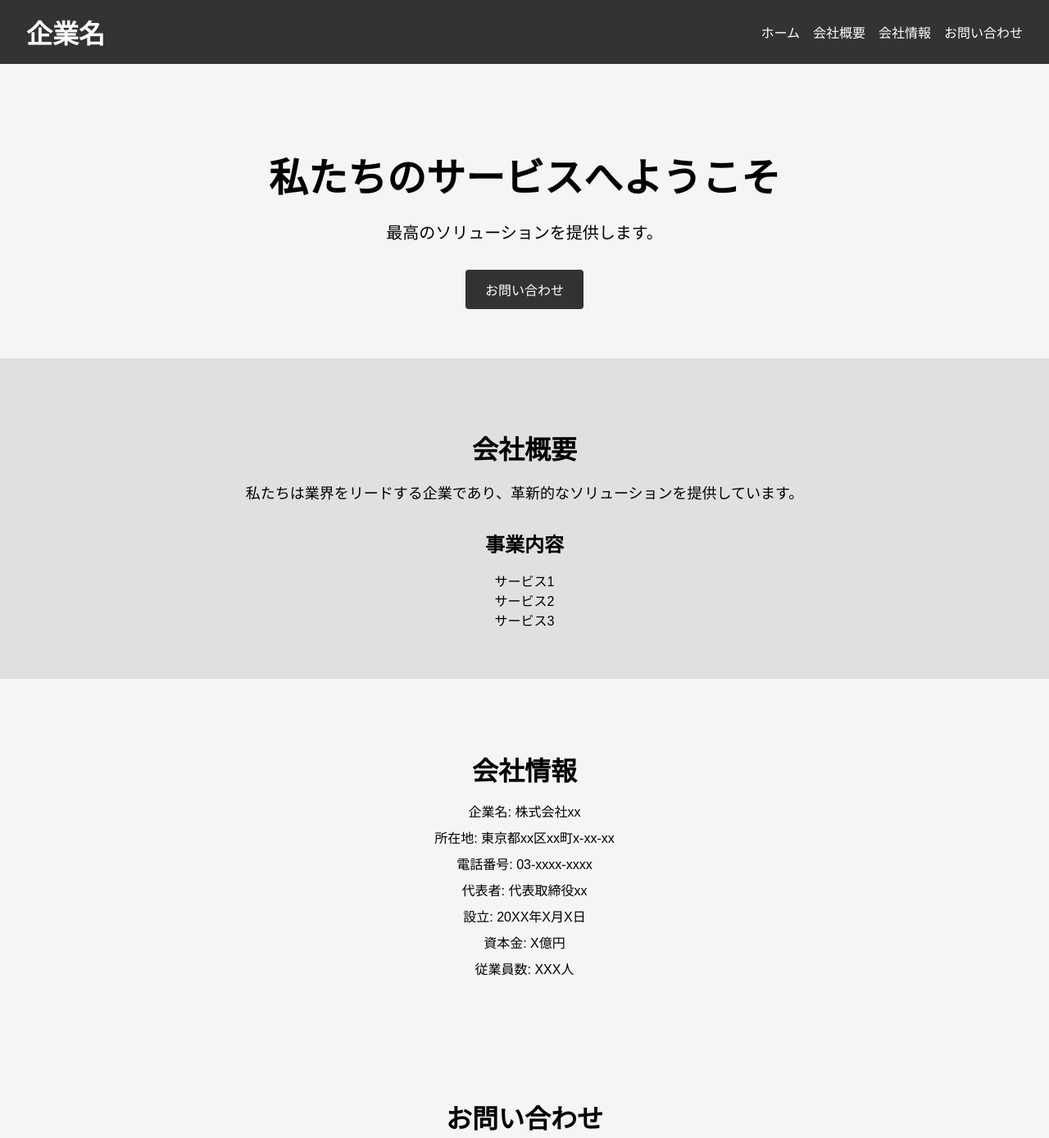
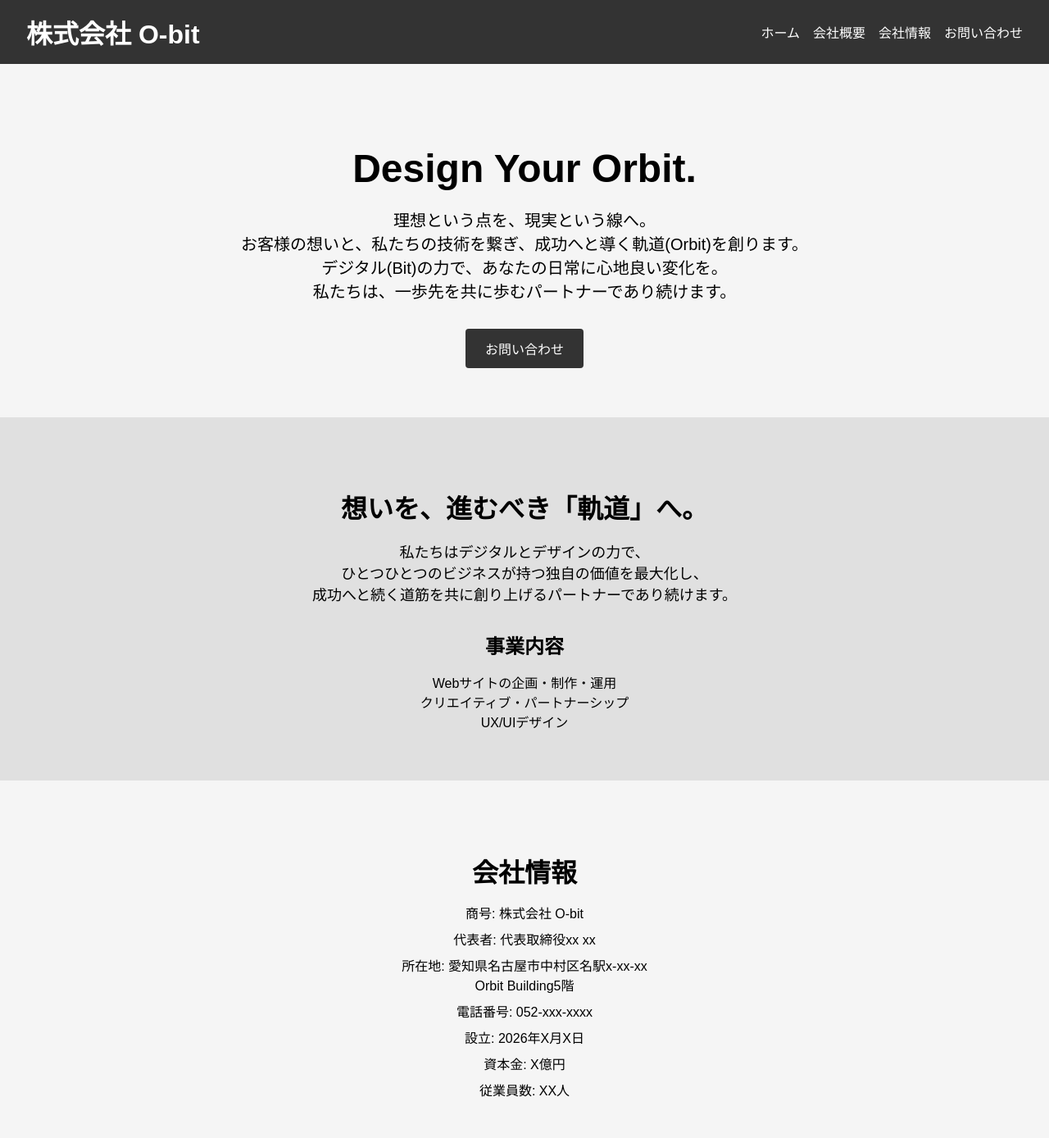
Before and after one commit to pierrot281969-coder/corporate_site_practice, a plain HTML site: page index.html in a window 1280 px wide. Shown: the top 1388 px of the page at 82% size. Drawn offline with Linux system fonts and the light colour scheme.

Commit message:
企業情報
企業名
企業情報

完了

```diff
--- a/index.html
+++ b/index.html
@@ -2,7 +2,7 @@
 <html lang="ja">
     <head>
         <meta charset="UTF-8">
-        <title>企業名</title>
+        <title>株式会社 O-bit</title>
         <link rel="stylesheet" href="style.css">
     </head>
     <body>
@@ -10,7 +10,7 @@
         <header class="header">
             <div class="header__inner">
             <h1 class="header__logo">
-                <a href="#">企業名</a>
+                <a href="#">株式会社 O-bit</a>
             </h1>
             <nav class="header__nav">
                 <ul class="header__nav-list">
@@ -26,21 +26,29 @@
      <main>
         <section class="hero" id="hero">
             <div class="hero__inner">
-            <h2 class="hero__title">私たちのサービスへようこそ</h2>
-            <p class="hero__text">最高のソリューションを提供します。</p>
+            <h2 class="hero__title">Design Your Orbit.</h2>
+            <p class="hero__text">
+            理想という点を、現実という線へ。<br>
+            お客様の想いと、私たちの技術を繋ぎ、成功へと導く軌道(Orbit)を創ります。<br>
+            デジタル(Bit)の力で、あなたの日常に心地良い変化を。<br>
+            私たちは、一歩先を共に歩むパートナーであり続けます。</p>
             <a href="#contact" class="hero__btn">お問い合わせ</a>
             </div>
         </section>
 
         <section class="about" id="about">
             <div class="about__inner">
-            <h2 class="about__title">会社概要</h2>
-            <p class="about__text">私たちは業界をリードする企業であり、革新的なソリューションを提供しています。</p>
+            <h2 class="about__title">想いを、進むべき「軌道」へ。</h2>
+            <p class="about__text">
+                私たちはデジタルとデザインの力で、<br>
+                ひとつひとつのビジネスが持つ独自の価値を最大化し、<br>
+                成功へと続く道筋を共に創り上げるパートナーであり続けます。<br>
+            </p>
             <h3 class="about__subtitle">事業内容</h3>
             <ul class="about__list">
-                <li>サービス1</li>
-                <li>サービス2</li>
-                <li>サービス3</li>
+                <li>Webサイトの企画・制作・運用</li>
+                <li>クリエイティブ・パートナーシップ</li>
+                <li>UX/UIデザイン</li>
             </ul>
             </div>
         </section>
@@ -49,13 +57,14 @@
             <div class="info__inner">
             <h2 class="info__title">会社情報</h2>
             <ul class="info__list">
-                <li>企業名: 株式会社xx</li>
-                <li>所在地: 東京都xx区xx町x-xx-xx</li>
-                <li>電話番号: 03-xxxx-xxxx</li>
-                <li>代表者: 代表取締役xx</li>
-                <li>設立: 20XX年X月X日</li>
+                <li>商号: 株式会社 O-bit</li>
+                <li>代表者: 代表取締役xx xx</li>
+                <li>所在地: 愛知県名古屋市中村区名駅x-xx-xx<br>
+                    Orbit Building5階</li>
+                <li>電話番号: 052-xxx-xxxx</li>
+                <li>設立: 2026年X月X日</li>
                 <li>資本金: X億円</li>
-                <li>従業員数: XXX人</li>
+                <li>従業員数: XX人</li>
             </ul>
             </div>
         </section>
@@ -80,7 +89,7 @@
         </main>
 
         <footer class="footer">
-            <p>&copy; 2026 企業名. All rights reserved.</p>
+            <p>&copy; 2026 株式会社 O-bit. All rights reserved.</p>
         </footer>
     </body>
 </html>
--- a/style.css
+++ b/style.css
@@ -142,7 +142,7 @@ section{
 
 /*お問い合わせフォーム*/
 .contact{
-    background-color:#f5f5f5;
+    background-color:#e0e0e0;
     text-align:center;
 }
 
```
